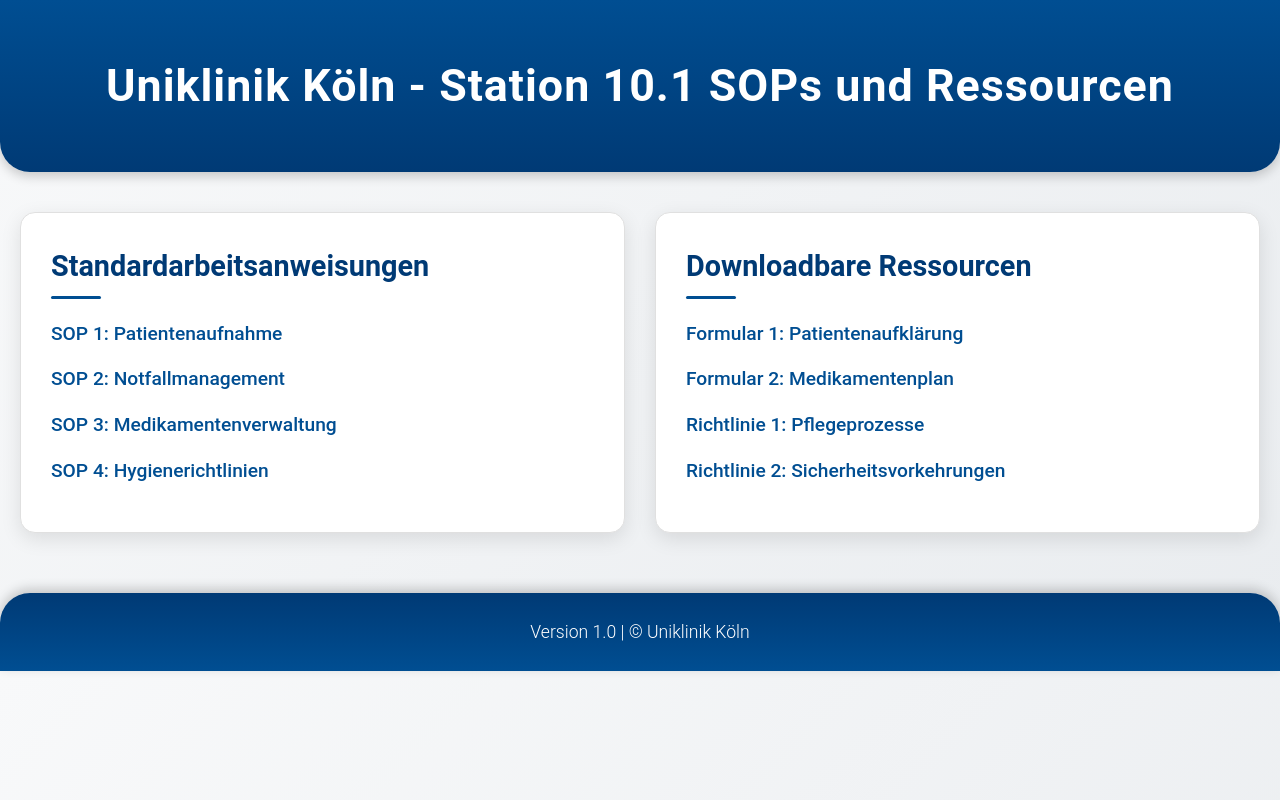
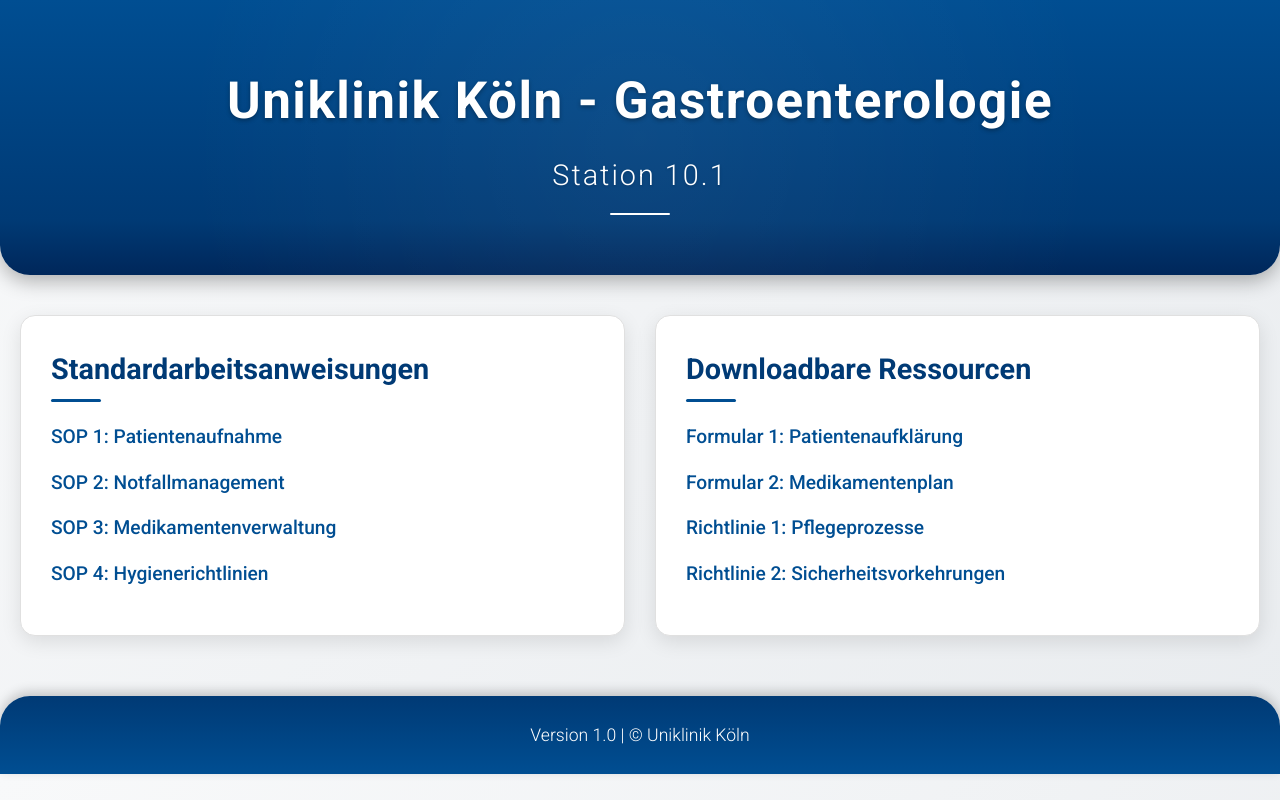
Before and after one commit to riccardo1791/Gastro, a plain HTML site: page index.html in a window 1280 px wide. Drawn offline with Linux system fonts and the light colour scheme.

Commit message:
improved homepage

```diff
--- a/index.html
+++ b/index.html
@@ -3,8 +3,9 @@
 <head>
     <meta charset="UTF-8">
     <meta name="viewport" content="width=device-width, initial-scale=1.0">
-    <meta name="description" content="SOPs and resources for Uniklinik Köln Station 10.1">
-    <title>Uniklinik Köln - Station 10.1 SOPs und Ressourcen</title>
+    <meta name="description" content="SOPs and resources for Uniklinik Köln Gastroenterologie Station 10.1">
+    <title>Uniklinik Köln - Gastroenterologie Station 10.1</title>
+    <link href="https://fonts.googleapis.com/css2?family=Roboto:wght@300;400;500;700&display=swap" rel="stylesheet">
     <style>
         /* General Styles */
         * {
@@ -22,18 +23,54 @@
 
         /* Header */
         header {
-            background: linear-gradient(180deg, #004e92 0%, #003a75 100%);
+            background: linear-gradient(180deg, #004e92 0%, #003a75 80%, #00275a 100%);
             color: white;
-            padding: 50px 20px;
+            padding: 60px 20px;
             text-align: center;
             border-bottom-left-radius: 30px;
             border-bottom-right-radius: 30px;
-            box-shadow: 0 4px 12px rgba(0, 0, 0, 0.2);
+            box-shadow: 0 6px 20px rgba(0, 0, 0, 0.3);
+            position: relative;
+            overflow: hidden;
+        }
+        header::before {
+            content: '';
+            position: absolute;
+            top: 0;
+            left: 0;
+            width: 100%;
+            height: 100%;
+            background: radial-gradient(circle, rgba(255,255,255,0.1) 0%, transparent 70%);
+            opacity: 0.5;
         }
         header h1 {
-            font-size: 2.8em;
+            font-size: 3.2em;
             font-weight: 700;
-            letter-spacing: 1px;
+            letter-spacing: 1.5px;
+            text-shadow: 0 2px 4px rgba(0, 0, 0, 0.3);
+            animation: slideIn 0.8s ease-out;
+            position: relative;
+            z-index: 1;
+        }
+        header h2 {
+            font-size: 1.8em;
+            font-weight: 300;
+            letter-spacing: 2px;
+            margin-top: 10px;
+            text-shadow: 0 1px 3px rgba(0, 0, 0, 0.2);
+            animation: slideIn 1s ease-out 0.2s both;
+            position: relative;
+            z-index: 1;
+        }
+        header h2::after {
+            content: '';
+            display: block;
+            width: 60px;
+            height: 2px;
+            background: #ffffff;
+            margin: 15px auto 0;
+            border-radius: 2px;
+            animation: expandLine 0.5s ease-out 1.2s both;
         }
 
         /* Content */
@@ -143,6 +180,14 @@
             from { opacity: 0; transform: translateY(20px); }
             to { opacity: 1; transform: translateY(0); }
         }
+        @keyframes slideIn {
+            from { opacity: 0; transform: translateY(30px); }
+            to { opacity: 1; transform: translateY(0); }
+        }
+        @keyframes expandLine {
+            from { width: 0; }
+            to { width: 60px; }
+        }
 
         /* Responsive Design */
         @media (max-width: 768px) {
@@ -154,14 +199,18 @@
                 width: 100%;
             }
             header h1 {
-                font-size: 2em;
+                font-size: 2.2em;
+            }
+            header h2 {
+                font-size: 1.4em;
             }
         }
     </style>
 </head>
 <body>
     <header>
-        <h1>Uniklinik Köln - Station 10.1 SOPs und Ressourcen</h1>
+        <h1>Uniklinik Köln - Gastroenterologie</h1>
+        <h2>Station 10.1</h2>
     </header>
 
     <div class="content">
@@ -191,7 +240,7 @@
     </div>
 
     <footer>
-        <p>Version 1.0 | &copy; Uniklinik Köln</p>
+        <p>Version 1.0 | © Uniklinik Köln</p>
     </footer>
 </body>
 </html>
```
